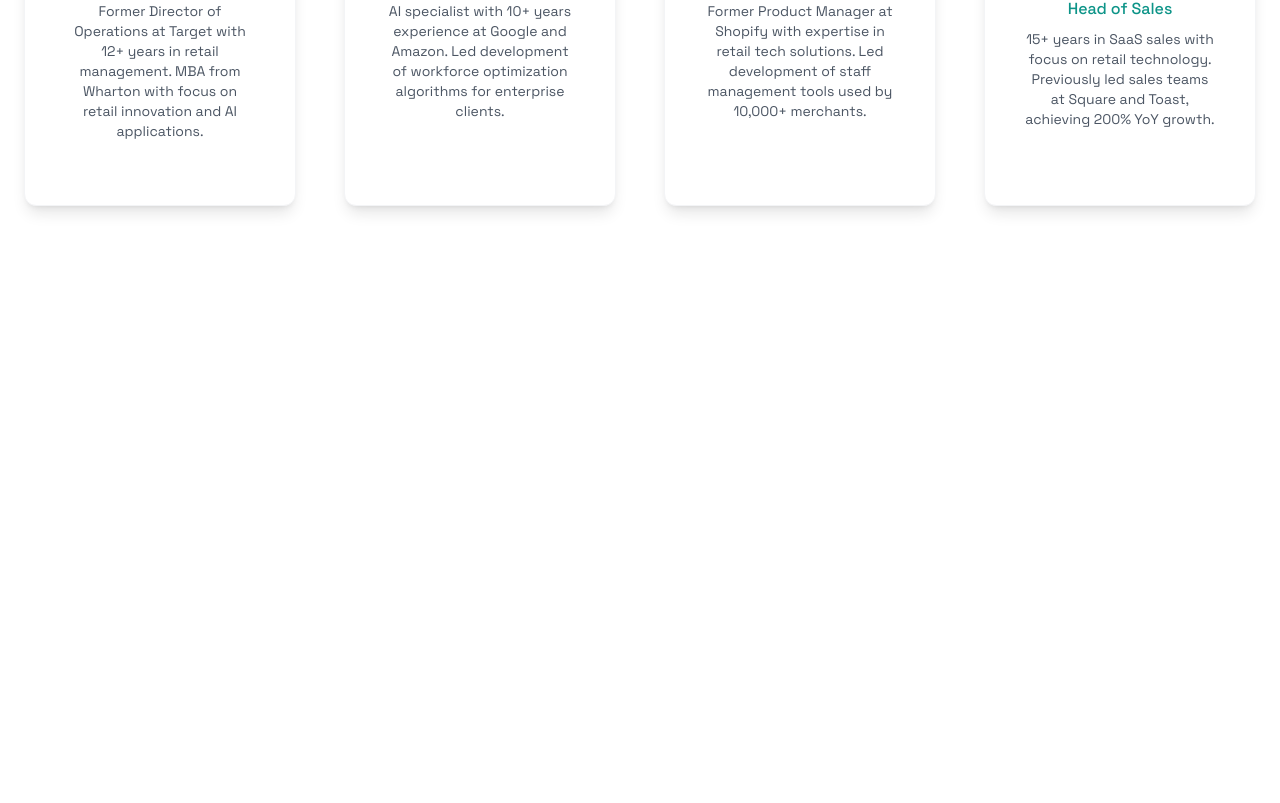
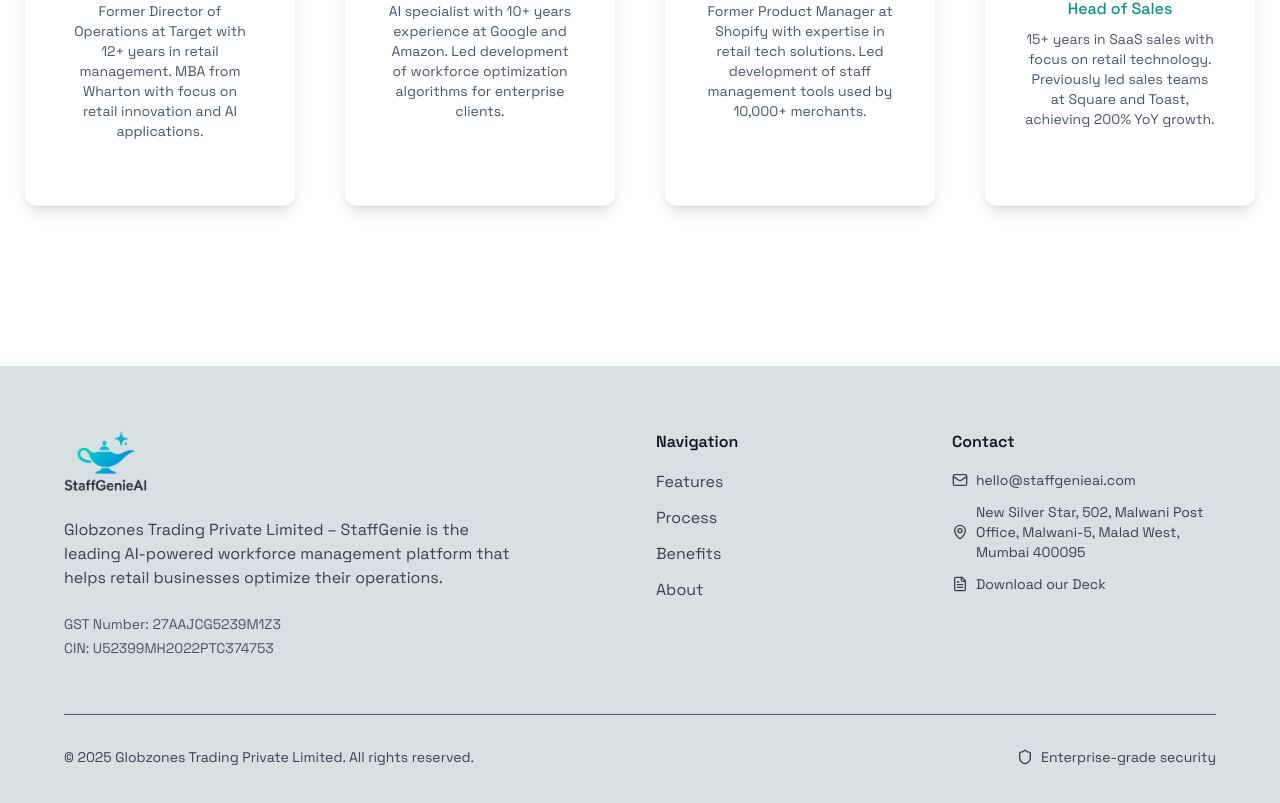
Before and after one commit to ganeshbehera/staffgenieai, a Next.js app: page /about in a window 1280 px wide. Shown: the part 2080-2883 px from the top of the page. Before the commit the page ends 2446 px from the top, so only its background shows below. Built offline with nearby package versions, Linux system fonts and the light colour scheme.

Commit message:
Add footer to About page matching main page

```diff
--- a/app/about/page.tsx
+++ b/app/about/page.tsx
@@ -5,7 +5,7 @@ import Image from "next/image"
 import Link from "next/link"
 import { Button } from "@/components/ui/button"
 import { Card } from "@/components/ui/card"
-import { Building2, Users, Target, ArrowLeft, AlertTriangle, Clock, UserCheck, FileText, Store, CheckCircle, Circle, Timer } from "lucide-react"
+import { Building2, Users, Target, ArrowLeft, AlertTriangle, Clock, UserCheck, FileText, Store, CheckCircle, Circle, Timer, Mail, MapPin, Shield } from "lucide-react"
 
 export default function AboutPage() {
   return (
@@ -345,6 +345,76 @@ export default function AboutPage() {
 
         </div>
       </section>
+
+      {/* Footer */}
+      <footer className="py-12 md:py-16 px-4 md:px-6 text-gray-900" style={{ backgroundColor: 'rgb(215, 224, 226)' }}>
+        <div className="container mx-auto max-w-6xl">
+          <div className="grid grid-cols-1 md:grid-cols-4 gap-8 mb-8">
+            <div className="md:col-span-2">
+              <div className="flex items-center mb-6">
+                <div className="h-16 flex items-center justify-center">
+                  <Image
+                    src="/staffgenie_logo.png"
+                    alt="StaffGenie AI Logo"
+                    width={64}
+                    height={64}
+                    className="h-16 w-auto"
+                  />
+                </div>
+              </div>
+              <p className="text-gray-700 mb-6 max-w-md">
+                Globzones Trading Private Limited – StaffGenie is the leading AI-powered workforce management platform that helps retail businesses optimize their operations.
+              </p>
+              <div className="text-sm text-gray-600 space-y-1 mb-6">
+                <p>GST Number: 27AAJCG5239M1Z3</p>
+                <p>CIN: U52399MH2022PTC374753</p>
+              </div>
+            </div>
+
+            <div>
+              <h4 className="font-semibold mb-4 text-gray-900">Navigation</h4>
+              <ul className="space-y-3 text-gray-700">
+                <li><a href="#features" className="hover:text-gray-900 transition-all duration-300 hover:translate-x-1">Features</a></li>
+                <li><a href="#process" className="hover:text-gray-900 transition-all duration-300 hover:translate-x-1">Process</a></li>
+                <li><a href="#benefits" className="hover:text-gray-900 transition-all duration-300 hover:translate-x-1">Benefits</a></li>
+                <li><Link href="/about" className="hover:text-gray-900 transition-all duration-300 hover:translate-x-1">About</Link></li>
+              </ul>
+            </div>
+
+            <div>
+              <h4 className="font-semibold mb-4 text-gray-900">Contact</h4>
+              <ul className="space-y-3 text-gray-700">
+                <li className="flex items-center space-x-2 hover:text-gray-900 transition-colors">
+                  <Mail className="w-4 h-4 flex-shrink-0" />
+                  <span className="text-sm">hello@staffgenieai.com</span>
+                </li>
+                <li className="flex items-center space-x-2 hover:text-gray-900 transition-colors">
+                  <MapPin className="w-4 h-4 flex-shrink-0" />
+                  <span className="text-sm">New Silver Star, 502, Malwani Post Office, Malwani-5, Malad West, Mumbai 400095</span>
+                </li>
+                <li className="flex items-center space-x-2 hover:text-gray-900 transition-colors">
+                  <FileText className="w-4 h-4 flex-shrink-0" />
+                  <a
+                    href="/StaffGenie_AI_Revolutionizing_Retail_Workforce_Management.pdf"
+                    target="_blank"
+                    className="text-sm hover:text-teal-600"
+                  >
+                    Download our Deck
+                  </a>
+                </li>
+              </ul>
+            </div>
+          </div>
+
+          <div className="border-t border-gray-600 pt-6 md:pt-8 flex flex-col md:flex-row justify-between items-center text-gray-700 text-sm">
+            <p className="mb-4 md:mb-0">© 2025 Globzones Trading Private Limited. All rights reserved.</p>
+            <div className="flex items-center space-x-2">
+              <Shield className="w-4 h-4" />
+              <span>Enterprise-grade security</span>
+            </div>
+          </div>
+        </div>
+      </footer>
     </div>
   )
 }
```
